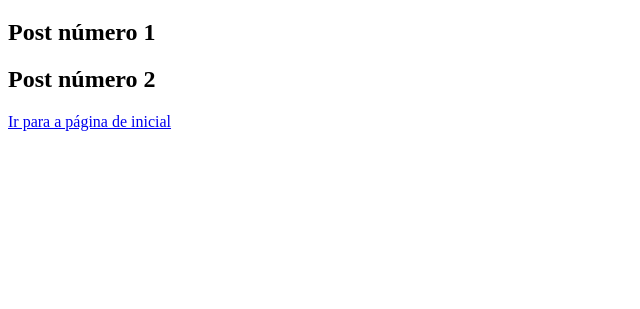
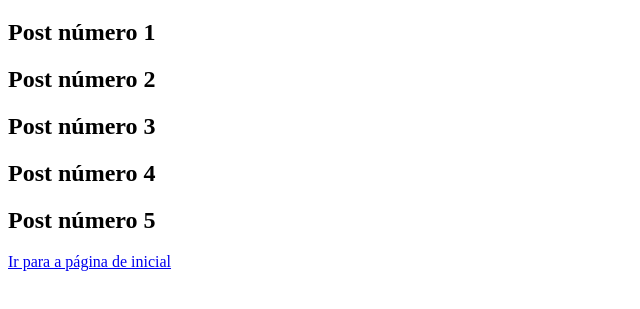
Before and after one commit to FredTaka26/Aula-GitHub, a plain HTML site: page Blog.html in a window 1280 px wide. Shown: the part 61-370 px from the top of the page, without its empty margins (0-640 px from the left). Drawn offline with Linux system fonts and the light colour scheme.

Commit message:
mais post adicionados

```diff
--- a/Blog.html
+++ b/Blog.html
@@ -9,7 +9,9 @@
     <h1>Página de Blog</h1>
     <h2>Post número 1</h2>
     <h2>Post número 2</h2>
-
+    <h2>Post número 3</h2>
+    <h2>Post número 4</h2>
+    <h2>Post número 5</h2>
 
 
     <a href="index.html">Ir para a página de inicial</a>
```
